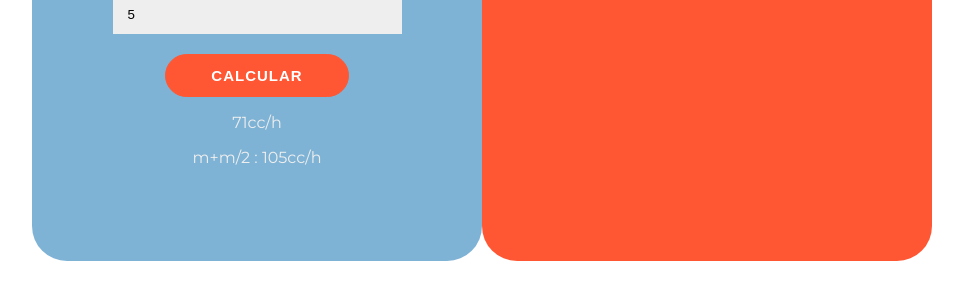
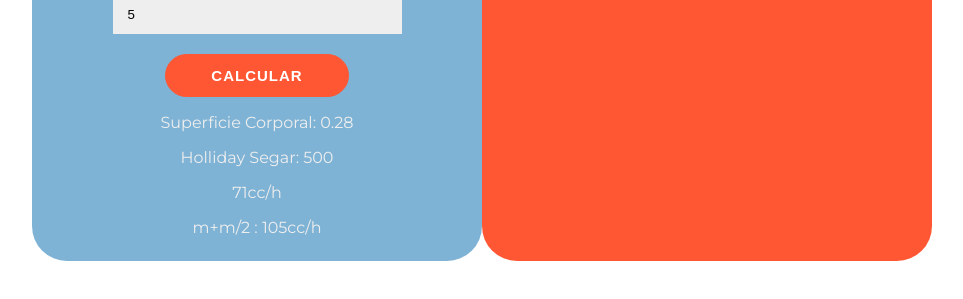
Before and after one commit to fabian1998gimenez/calculadoraHidratacion.github.io, a plain HTML site: page index.html in a window 1280 px wide. Both pictures are taken after typing "5" into the empty fields and a click on the button "CALCULAR". Shown: the part 247-546 px from the top of the page, without its empty margins (158-1121 px from the left). Drawn offline with Linux system fonts and the light colour scheme.

Commit message:
Sexto commit
Calculo e inners

```diff
--- a/index.html
+++ b/index.html
@@ -15,6 +15,8 @@
                 <input  type="number" placeholder="Agregar el peso en kg" id="peso"/>
                 <p id="error">Debe ingresar el peso</p>
                 <button id="calcular">Calcular</button>
+                <p id="resultadoSuperficie"></p>
+                <p id="resultadoHolliday"></p>
                 <p id="flu">71cc/h</p>
                 <p id="man">m+m/2 : 105cc/h</p>
             </div>
--- a/script.js
+++ b/script.js
@@ -2,6 +2,8 @@ let calcular = document.getElementById('calcular');
 const ERROR = document.getElementById('error');
 const FLU = document.getElementById('flu');
 const MAN = document.getElementById('man');
+const resultadoHolliday = document.getElementById('resultadoHolliday');
+const resultadoSuperficie = document.getElementById('resultadoSuperficie');
 
 calcular.addEventListener("click", () => {
     const dato = document.getElementById('peso');
@@ -17,10 +19,15 @@ calcular.addEventListener("click", () => {
             console.log(volumen1, volumen2);
             FLU.style.display = 'block';
             MAN.style.display = 'block';
+            // Para mostrar resultados en el DOM
+            resultadoSuperficie.innerHTML = `Superficie Corporal: ${superficieCorporal(peso).toFixed(2)}`;
+            resultadoHolliday.innerHTML = `Holliday Segar: ${hollidaySegar(peso)}`;
         } else {
             hollidaySegar(peso);
             FLU.style.display = 'block';
             MAN.style.display = 'block';
+             // PAra mostrar resultados en el DOM
+             resultadoHolliday.innerHTML = `Holliday Segar: ${hollidaySegar(peso)}`;
         }
     } else {
         ERROR.style.display = 'block';
```
